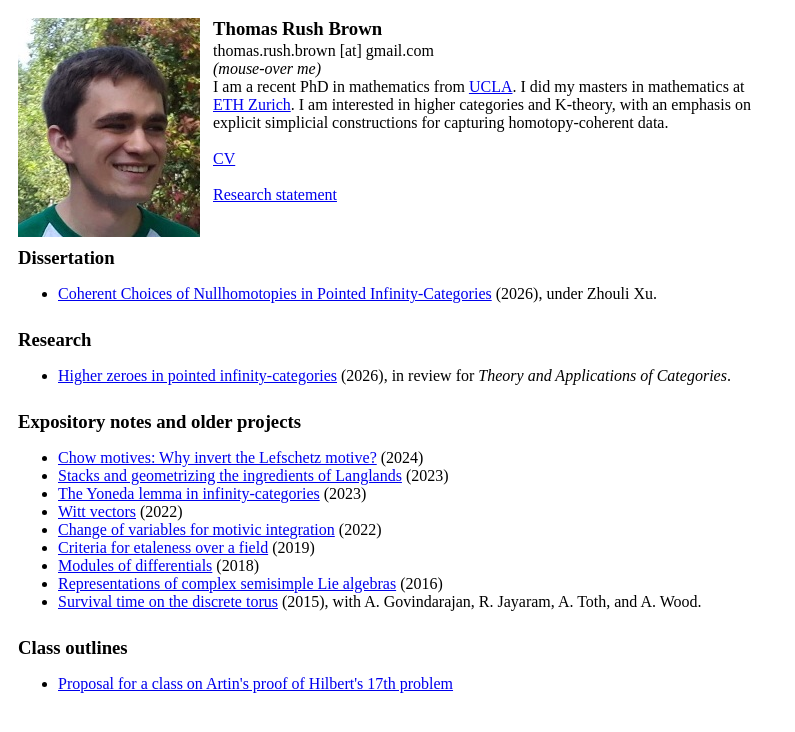
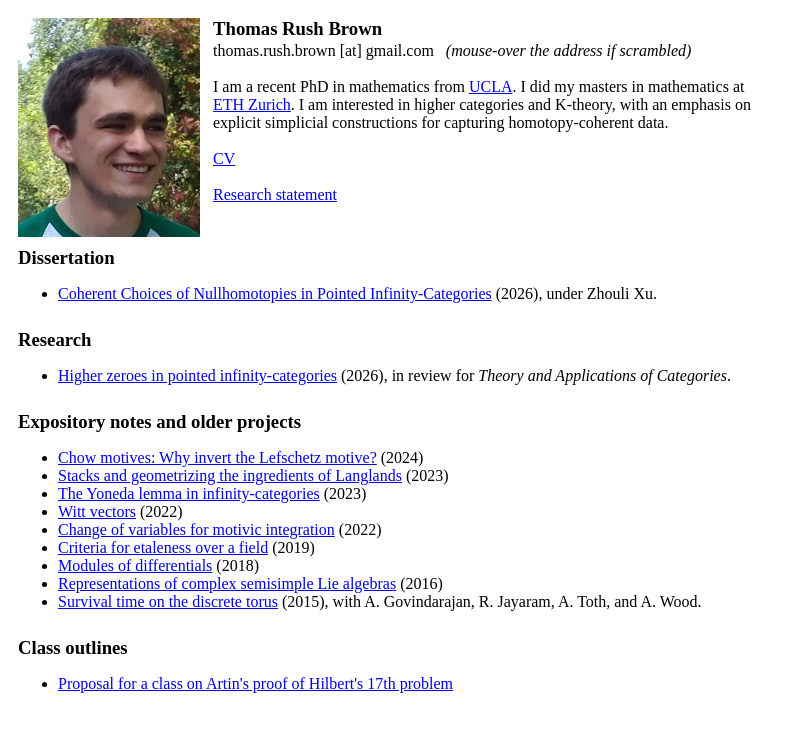
Before and after one commit to thomas-rush-brown/thomas-rush-brown.github.io, a plain HTML site: page index.html in a window 1280 px wide. Shown: the whole page, without its empty margins (0-795 px from the left). Drawn offline with Linux system fonts and the light colour scheme.

Commit message:
Add files via upload

```diff
--- a/index.html
+++ b/index.html
@@ -9,7 +9,7 @@
 <div class="container">
 	<img src="images/rush_leaves.jpg" align="left">
 	<h3>Thomas Rush Brown</h3>
-	<div class="email">kyf<span class="email">drj.ilj</span><span>h.</span><span class="email">rufus.dwayne [</span><span class="email">sifne [rk] xd</span>ail<span class="email">ucla.edu</span>.com</div> <i>(mouse-over me)</i><br>
+	<div class="email">kyf<span class="email">drj.ilj</span><span>h.</span><span class="email">rufus.dwayne [</span><span class="email">sifne [rk] xd</span>ail<span class="email">ucla.edu</span>.com   &nbsp; <i>(mouse-over the address if scrambled)</i></div><br>
 	I am a recent PhD in mathematics from <a href="https://ww3.math.ucla.edu/">UCLA</a>.
 	I did my masters in mathematics at <a href="https://math.ethz.ch/">ETH Zurich</a>.
 	I am interested in higher categories and K-theory, with an emphasis on explicit simplicial constructions for capturing homotopy-coherent data.<br><br>
```
